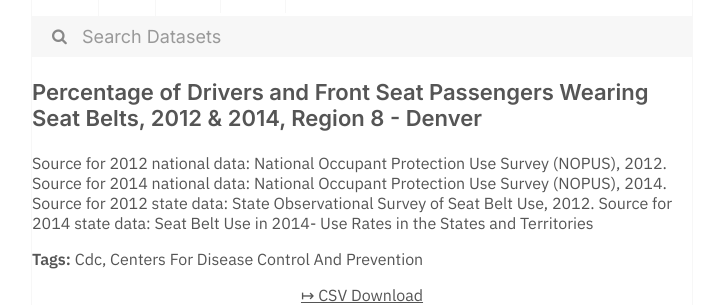
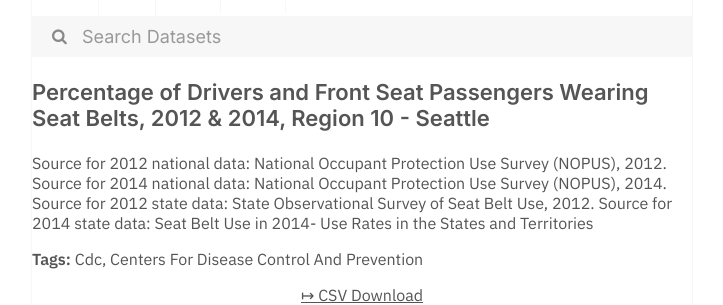
Before and after one commit to dayda-entities/us-department-of-health-and-human-services, a Jekyll site: the page built from _posts/2020-11-10-percentage-of-drivers-and-fron.md, in a window 1280 px wide. Shown: the part 288-593 px from the top of the page, without its empty margins (278-1001 px from the left). Built offline with Jekyll 4.4.1, drawn with Linux system fonts in a browser that asks for light colours.

```diff
--- a/_posts/2020-11-10-percentage-of-drivers-and-fron.md
+++ b/_posts/2020-11-10-percentage-of-drivers-and-fron.md
@@ -1,17 +1,17 @@
 ---
 title: >-
   Percentage of Drivers and Front Seat Passengers Wearing Seat Belts, 2012 &
-  2014, Region 8 - Denver
-created: '2020-11-10T16:18:19.273015'
-modified: '2021-04-17T02:49:49.169364'
+  2014, Region 10 - Seattle
+created: '2020-11-10T16:18:38.806989'
+modified: '2021-04-25T19:48:23.460415'
 state: active
 type: dataset
 tags:
   - Cdc
   - Centers For Disease Control And Prevention
 groups: []
-csv_url: 'https://data.cdc.gov/api/views/iz46-hpaa/rows.csv?accessType=DOWNLOAD'
-json_url: 'https://data.cdc.gov/api/views/iz46-hpaa/rows.json?accessType=DOWNLOAD'
+csv_url: 'https://data.cdc.gov/api/views/msjj-a7q2/rows.csv?accessType=DOWNLOAD'
+json_url: 'https://data.cdc.gov/api/views/msjj-a7q2/rows.json?accessType=DOWNLOAD'
 layout: post
 
 ---
```
